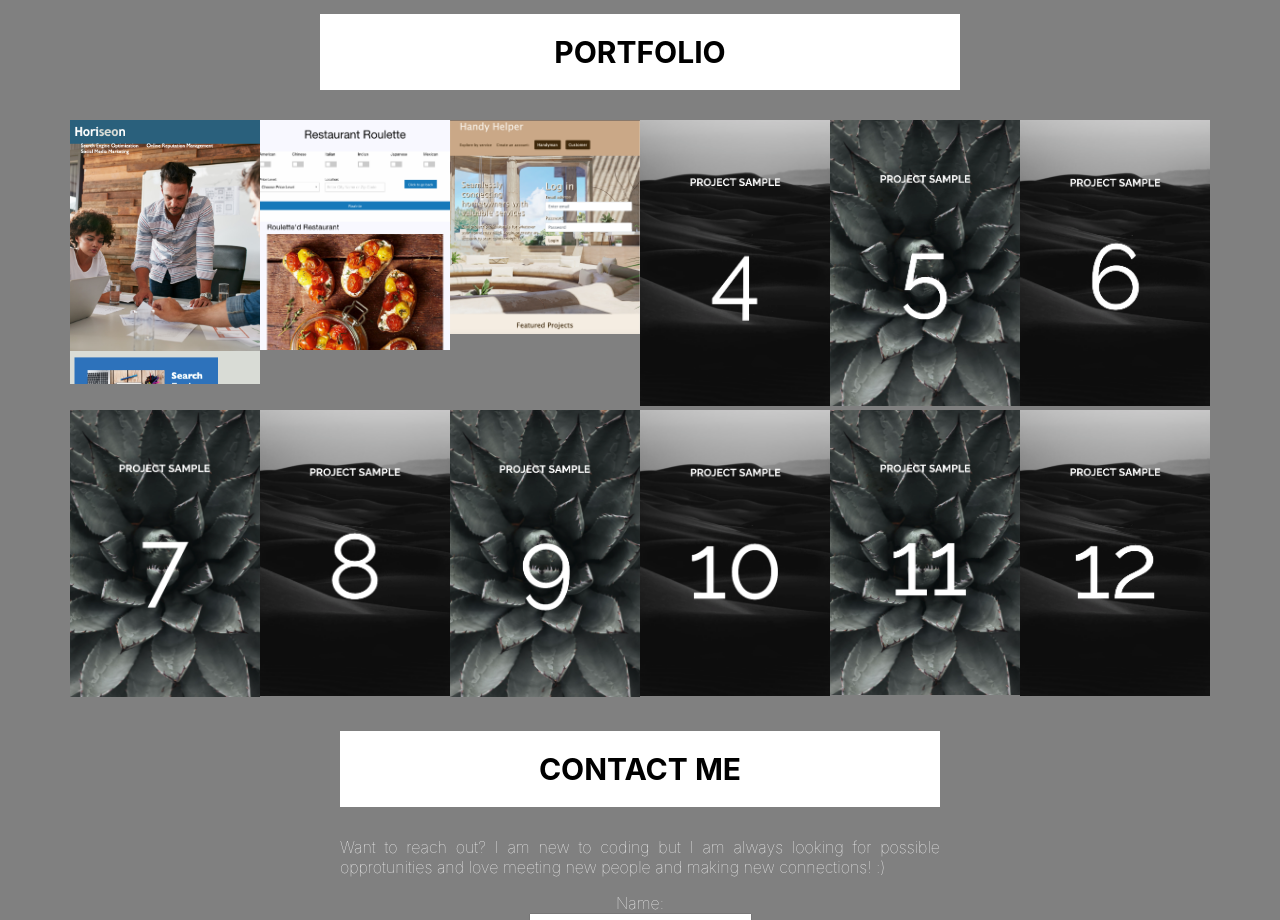
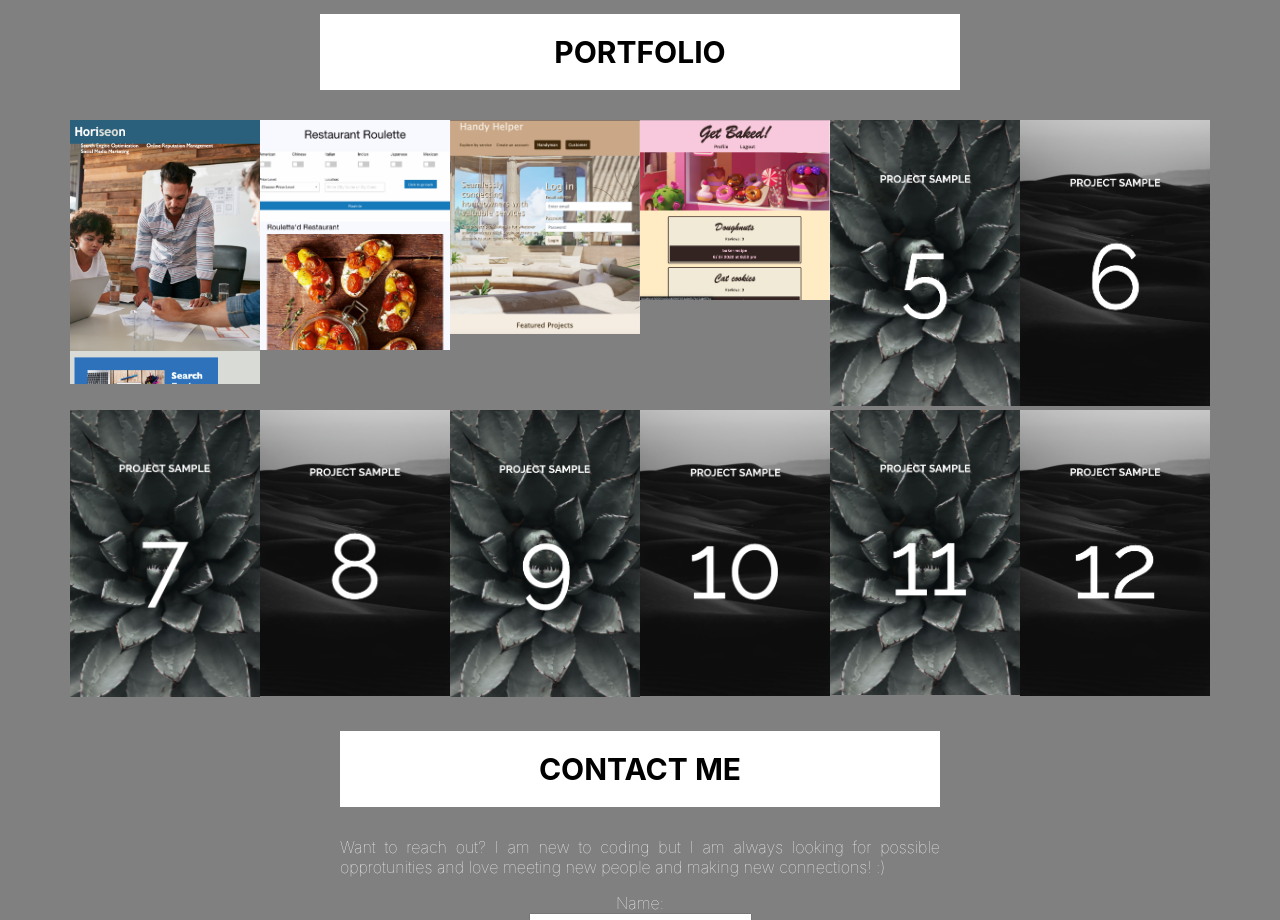
Before and after one commit to tybeck7/tyler-becks-portfolio, a plain HTML site: page index.html in a window 1280 px wide. Shown: the part 1440-2360 px from the top of the page. Drawn offline with Linux system fonts and the light colour scheme.

Commit message:
getbaked

```diff
--- a/index.html
+++ b/index.html
@@ -44,7 +44,7 @@
         <a href="https://tybeck7.github.io/horiseon-refactured/"><img src="./assets/images/horiseon-landingpage.png" style="width:190px" onclick="onClick(this)" alt="horisoen project landingpage"></a>
         <a href="https://tybeck7.github.io/my-roulette/#"><img src="./assets/images/roulette.png" style="width:190px" onclick="onClick(this)" alt="project 2 landingpage"></a>
         <a href="https://boiling-gorge-57801.herokuapp.com/"><img src="./assets/images/handyhelper.png" style="width:190px" onclick="onClick(this)" alt="project 2 landingpage"></a>
-        <a href="https://google.com"><img src="./assets/images/projects-4.png" style="width:190px" onclick="onClick(this)" alt="project 4 landingpage"></a>
+        <a href="https://afternoon-fjord-21260.herokuapp.com/"><img src="./assets/images/get-baked.png" style="width:190px" onclick="onClick(this)" alt="project 4 landingpage"></a>
         <a href="https://google.com"><img src="./assets/images/Project 5.png" style="width:190px" onclick="onClick(this)" alt="project 5 landingpage"></a>
         <a href="https://google.com"><img src="./assets/images/project-6.png" style="width:190px" onclick="onClick(this)" alt="project 6 landingpage"></a>
         <a href="https://google.com"><img src="./assets/images/project-7.png" style="width:190px" onclick="onClick(this)" alt="project 7 landingpage"></a>
```
Also changed, not shown: assets/images/get-baked.png (added), assets/images/projects-4.png (deleted).
